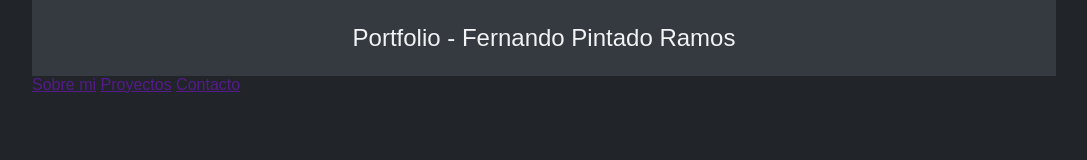
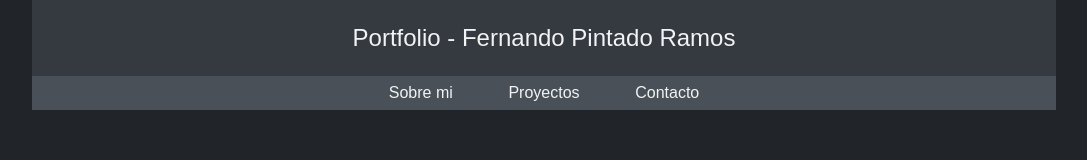
Before and after one commit to FernandoPintadoRamos/PORTFOLIO, a plain HTML site: page index.html in a window 1280 px wide. Shown: the whole page, without its empty margins (96-1183 px from the left). Drawn offline with Linux system fonts and the light colour scheme.

Commit message:
NAV STYLE

```diff
--- a/css/style.css
+++ b/css/style.css
@@ -25,3 +25,26 @@ header {
   /* BACKGROUND */
   background-color: #343a40;
 }
+
+nav {
+  /* NAV SIZINGG */
+  padding: 1vh 1vh;
+
+  /* TEXT STYLE */
+  text-align: center;
+
+  /* BACKGROUNG */
+  background-color: #495057;
+}
+
+nav a:is(:visited, :link) {
+  /* nav a SIZING */
+  padding: 0vw 2vw 0vw 2vw;
+
+  /* TEXT STYLE */
+  color: #f1f3f5;
+  text-decoration: none;
+
+  /* BACKGROUND */
+  background-color: inherit;
+}
```
